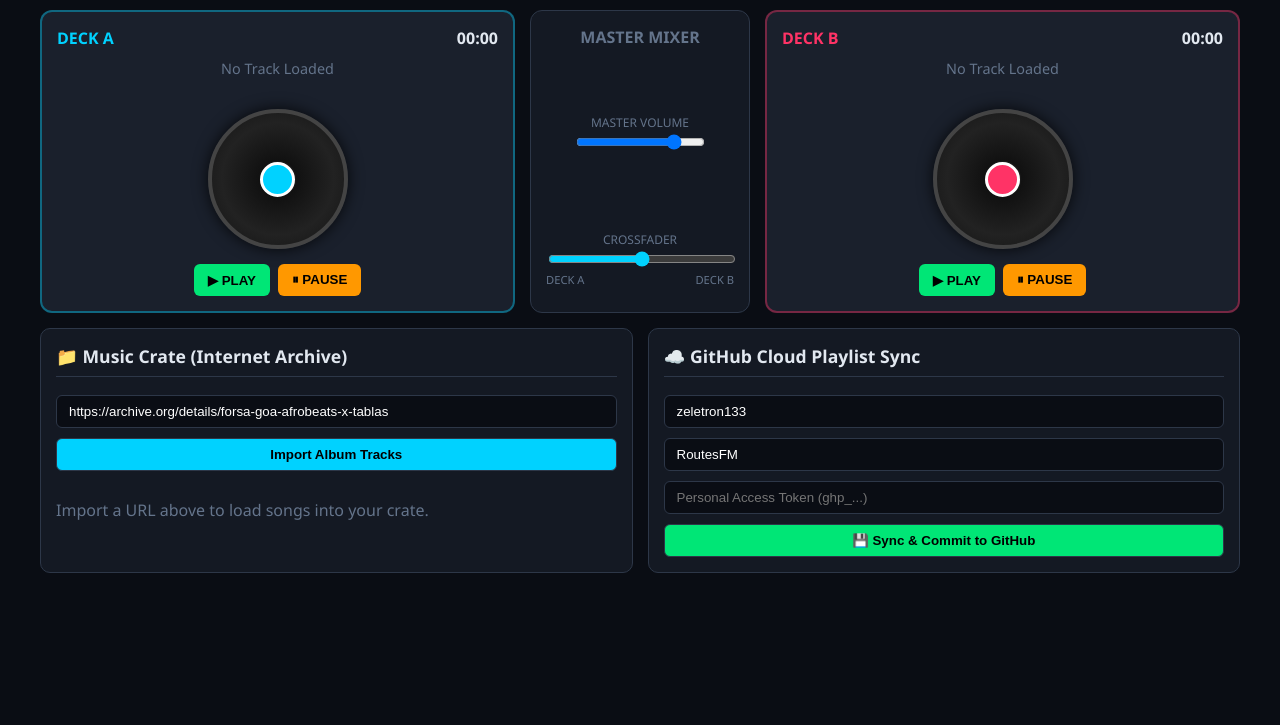
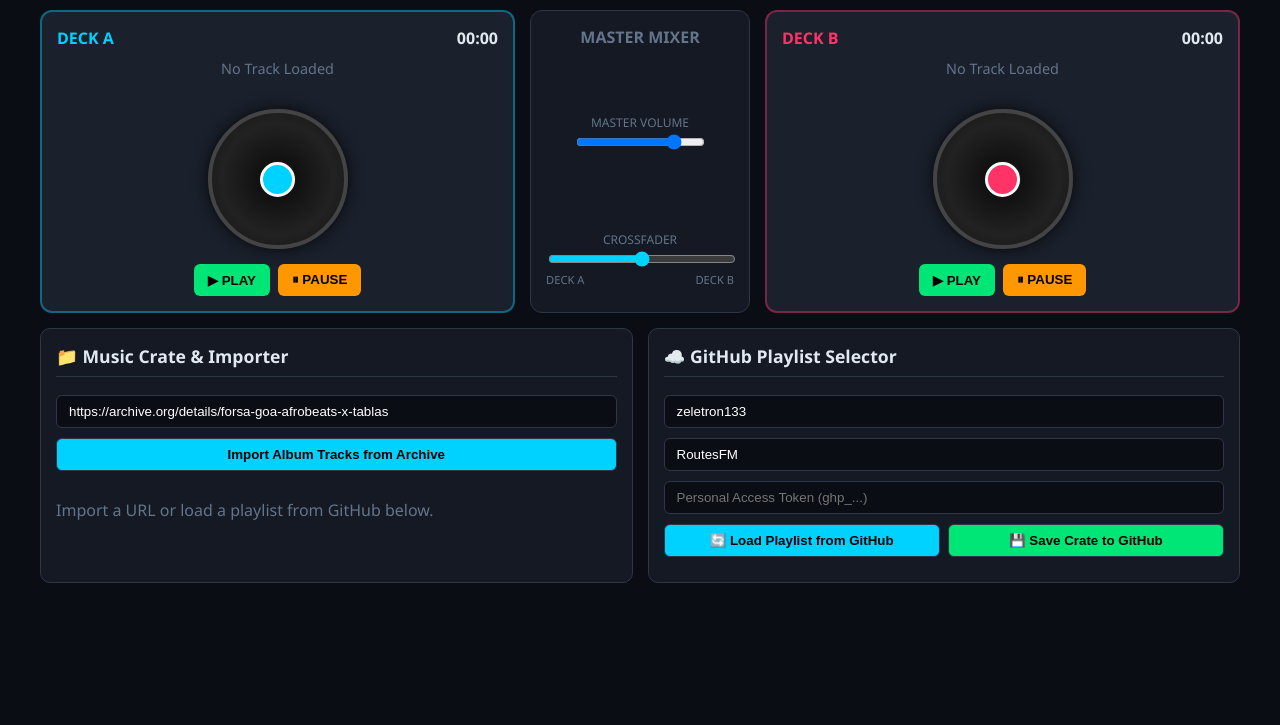
Before and after one commit to zeletron133/RoutesFM, a plain HTML site: page index.html in a window 1280 px wide. Shown: the part 75-800 px from the top of the page. Drawn offline with Linux system fonts and the light colour scheme.

Commit message:
Update index.html

```diff
--- a/index.html
+++ b/index.html
@@ -40,7 +40,6 @@
     }
     header h1 { margin: 0; color: var(--accent-blue); font-size: 1.5rem; letter-spacing: 1px; }
 
-    /* Decks & Mixer Grid */
     .dj-console {
       display: grid;
       grid-template-columns: 1fr 220px 1fr;
@@ -65,7 +64,6 @@
     .deck-a .deck-title { color: var(--accent-blue); }
     .deck-b .deck-title { color: var(--accent-red); }
 
-    /* Vinyl Platter */
     .platter-container { margin: 15px 0; }
     .platter {
       width: 140px;
@@ -85,7 +83,6 @@
     .spinning { animation: spin 2s linear infinite; }
     @keyframes spin { 100% { transform: rotate(360deg); } }
 
-    /* Central Mixer */
     .mixer {
       background: var(--panel-bg);
       border: 1px solid var(--border);
@@ -100,7 +97,6 @@
     .crossfader-container { width: 100%; text-align: center; margin: 10px 0; }
     .crossfader { width: 100%; accent-color: var(--accent-blue); }
 
-    /* Controls & Buttons */
     button {
       background: #2b3648;
       color: white;
@@ -116,7 +112,6 @@
     .btn-play:hover { background: #00c853; }
     .btn-cue { background: #ff9800; color: black; border: none; }
 
-    /* Bottom Panels */
     .bottom-grid {
       display: grid;
       grid-template-columns: 1fr 1fr;
@@ -130,7 +125,7 @@
     }
     .panel h3 { margin-top: 0; font-size: 1.1rem; border-bottom: 1px solid var(--border); padding-bottom: 8px; }
 
-    input[type="text"], input[type="password"] {
+    input[type="text"], input[type="password"], select {
       width: 100%;
       padding: 8px 12px;
       background: var(--bg-main);
@@ -140,17 +135,18 @@
       margin-bottom: 10px;
     }
 
-    .track-list { list-style: none; padding: 0; max-height: 200px; overflow-y: auto; }
+    .track-list { list-style: none; padding: 0; max-height: 220px; overflow-y: auto; }
     .track-item {
       display: flex;
       justify-content: space-between;
+      align-items: center;
       padding: 6px 10px;
       background: var(--bg-main);
       margin-bottom: 4px;
       border-radius: 4px;
       font-size: 0.85rem;
     }
-    .track-item button { padding: 2px 6px; font-size: 0.75rem; margin-left: 4px; }
+    .track-item button { padding: 3px 8px; font-size: 0.75rem; margin-left: 4px; }
   </style>
 </head>
 <body>
@@ -159,10 +155,10 @@
 
   <header>
     <h1>🎛️ RoutesFM - Virtual Studio</h1>
-    <div>Status: <span id="syncStatus" style="color: var(--accent-green);">Connected & Ready</span></div>
+    <div>Status: <span id="syncStatus" style="color: var(--accent-green);">Connected</span></div>
   </header>
 
-  <!-- Dual Deck & Mixer Section -->
+  <!-- DJ Console -->
   <div class="dj-console">
 
     <!-- DECK A -->
@@ -187,7 +183,7 @@
       </div>
     </div>
 
-    <!-- MIXER -->
+    <!-- MASTER MIXER -->
     <div class="mixer">
       <h4 style="margin: 0; color: var(--text-muted);">MASTER MIXER</h4>
 
@@ -230,31 +226,37 @@
 
   </div>
 
-  <!-- Lower Management Grid -->
+  <!-- Bottom Grid -->
   <div class="bottom-grid">
 
-    <!-- Internet Archive Importer & Crate -->
+    <!-- Music Crate -->
     <div class="panel">
-      <h3>📁 Music Crate (Internet Archive)</h3>
+      <h3>📁 Music Crate & Importer</h3>
       <input type="text" id="archiveUrl" value="https://archive.org/details/forsa-goa-afrobeats-x-tablas" placeholder="Archive URL or ID">
       <button onclick="fetchArchiveTracks()" style="width: 100%; margin-bottom: 12px; background: var(--accent-blue); color: black;">
-        Import Album Tracks
+        Import Album Tracks from Archive
       </button>
 
       <ul id="crateList" class="track-list">
-        <li style="color: var(--text-muted);">Import a URL above to load songs into your crate.</li>
+        <li style="color: var(--text-muted);">Import a URL or load a playlist from GitHub below.</li>
       </ul>
     </div>
 
-    <!-- GitHub Sync Panel -->
+    <!-- GitHub Sync & Playlist Selection Panel -->
     <div class="panel">
-      <h3>☁️ GitHub Cloud Playlist Sync</h3>
+      <h3>☁️ GitHub Playlist Selector</h3>
       <input type="text" id="ghUser" value="zeletron133" placeholder="GitHub Username">
       <input type="text" id="ghRepo" value="RoutesFM" placeholder="Repository Name">
       <input type="password" id="ghToken" placeholder="Personal Access Token (ghp_...)">
-      <button onclick="savePlaylistToGitHub()" style="width: 100%; background: var(--accent-green); color: black;">
-        💾 Sync & Commit to GitHub
-      </button>
+
+      <div style="display: flex; gap: 8px; margin-bottom: 10px;">
+        <button onclick="loadPlaylistFromGitHub()" style="flex: 1; background: var(--accent-blue); color: black;">
+          🔄 Load Playlist from GitHub
+        </button>
+        <button onclick="savePlaylistToGitHub()" style="flex: 1; background: var(--accent-green); color: black;">
+          💾 Save Crate to GitHub
+        </button>
+      </div>
     </div>
 
   </div>
@@ -266,7 +268,7 @@
   const audioA = document.getElementById('audioA');
   const audioB = document.getElementById('audioB');
 
-  // 1. Fetch Tracks from Internet Archive API
+  // Fetch Tracks from Internet Archive API
   async function fetchArchiveTracks() {
     let input = document.getElementById('archiveUrl').value.trim();
     let identifier = input.includes("archive.org/details/") ? input.split("archive.org/details/")[1].split("/")[0] : input;
@@ -287,10 +289,15 @@
     }
   }
 
-  // 2. Render Crate Tracks
+  // Render Crate Tracks
   function renderCrate() {
     const list = document.getElementById('crateList');
     list.innerHTML = '';
+    if (crateTracks.length === 0) {
+      list.innerHTML = '<li style="color: var(--text-muted);">No tracks in crate.</li>';
+      return;
+    }
+
     crateTracks.forEach((t, i) => {
       const li = document.createElement('li');
       li.className = 'track-item';
@@ -305,7 +312,7 @@
     });
   }
 
-  // 3. Load Track to Specific Deck
+  // Load Track to Deck
   function loadToDeck(deck, url, title) {
     if (deck === 'A') {
       audioA.src = url;
@@ -316,7 +323,7 @@
     }
   }
 
-  // 4. Deck Controls & Animation
+  // Deck Controls
   function playDeck(deck) {
     if (deck === 'A') {
       audioA.play();
@@ -337,7 +344,6 @@
     }
   }
 
-  // 5. Crossfader Logic
   function updateCrossfader(val) {
     const valA = Math.cos((val / 100) * (Math.PI / 2));
     const valB = Math.sin((val / 100) * (Math.PI / 2));
@@ -350,7 +356,43 @@
     audioB.volume = val;
   }
 
-  // 6. Save Crate to GitHub repository
+  // LOAD Playlist from GitHub `playlists.json`
+  async function loadPlaylistFromGitHub() {
+    const user = document.getElementById('ghUser').value.trim();
+    const repo = document.getElementById('ghRepo').value.trim();
+
+    if (!user || !repo) { alert("Please enter your GitHub Username and Repo!"); return; }
+
+    const rawUrl = `https://raw.githubusercontent.com/${user}/${repo}/main/playlists.json`;
+
+    try {
+      document.getElementById('syncStatus').innerText = "Fetching playlist...";
+      const res = await fetch(rawUrl + '?cache=' + new Date().getTime());
+
+      if (!res.ok) {
+        alert("playlists.json not found in repository. Try saving a playlist first!");
+        return;
+      }
+
+      const data = await res.json();
+
+      if (data.tracks && Array.isArray(data.tracks)) {
+        crateTracks = data.tracks;
+      } else if (Array.isArray(data)) {
+        crateTracks = data;
+      }
+
+      renderCrate();
+      document.getElementById('syncStatus').innerText = "Playlist Loaded ✓";
+      alert("Successfully loaded playlist from GitHub into your Crate!");
+
+    } catch (e) {
+      console.error(e);
+      alert("Failed to load playlist from GitHub.");
+    }
+  }
+
+  // SAVE Playlist to GitHub `playlists.json`
   async function savePlaylistToGitHub() {
     const user = document.getElementById('ghUser').value.trim();
     const repo = document.getElementById('ghRepo').value.trim();
@@ -359,7 +401,7 @@
     if (!token) { alert("Please enter your GitHub Token!"); return; }
 
     const url = `https://api.github.com/repos/${user}/${repo}/contents/playlists.json`;
-    const payload = { tracks: crateTracks, updatedAt: new Date() };
+    const payload = { tracks: crateTracks, updatedAt: new Date().toISOString() };
 
     try {
       let sha = "";
@@ -376,8 +418,12 @@
         })
       });
 
-      if (putFile.ok) alert("Playlist synced to GitHub!");
-      else alert("Save failed.");
+      if (putFile.ok) {
+        document.getElementById('syncStatus').innerText = "Synced ✓";
+        alert("Playlist successfully saved to GitHub!");
+      } else {
+        alert("Save failed. Check your GitHub Token permissions.");
+      }
     } catch (e) { alert("Error saving to GitHub."); }
   }
 </script>
```
